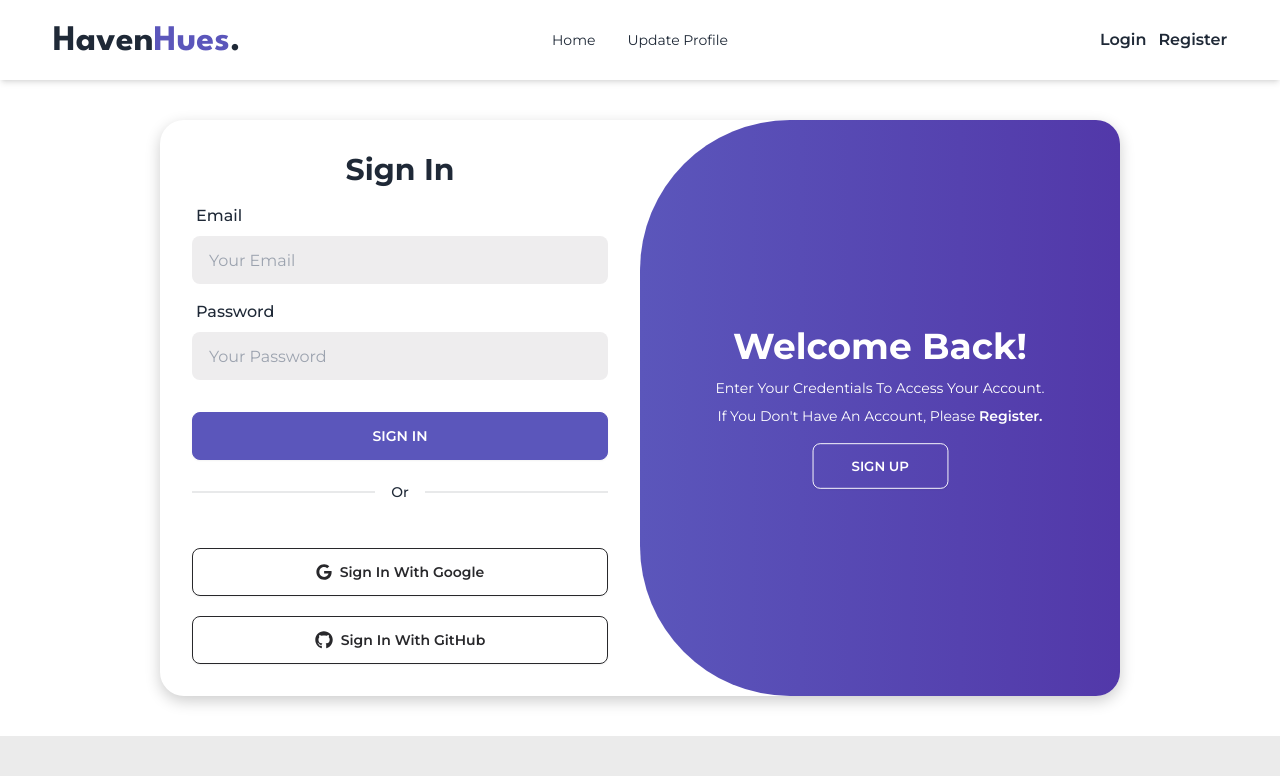
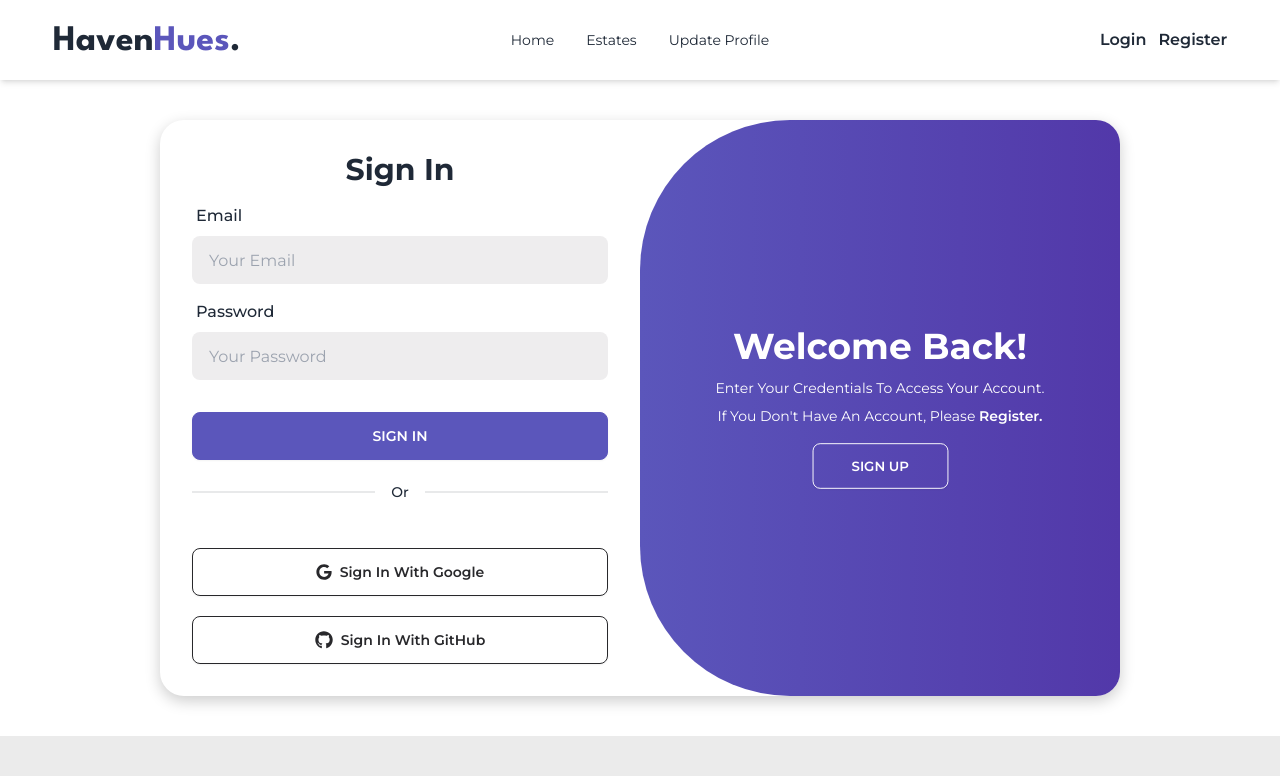
Before and after one commit to azmain-siam/PH-A9-HavenHues, a React (Vite) app: page /login in a window 1280 px wide. Shown: the top 776 px of the page. Built offline with nearby package versions, Linux system fonts and the light colour scheme; no server answers.

Commit message:
Estate details set up done

```diff
--- a/src/Components/EstateCard.jsx
+++ b/src/Components/EstateCard.jsx
@@ -13,6 +13,7 @@ const EstateCard = ({ estate }) => {
     bathrooms,
     facilities,
     image,
+    id,
   } = estate;
   return (
     <div>
@@ -22,7 +23,10 @@ const EstateCard = ({ estate }) => {
         className="card w-full max-w-[420px] mx-auto border h-full hover:shadow-md duration-300"
       >
         <figure className="relative">
-          <img className="h-[200px] md:h-[250px] w-full object-cover" src={image} />
+          <img
+            className="h-[200px] md:h-[250px] w-full object-cover"
+            src={image}
+          />
           <div
             className={`absolute bottom-0 right-0 z-10 text-white px-4 py-1 ${
               status === "Sale" ? "bg-[#5EA51C]" : "bg-[#F95C64]"
@@ -34,7 +38,6 @@ const EstateCard = ({ estate }) => {
           </div>
         </figure>
         <div className="card-body p-4">
-
           <h2 className="card-title font-bold capitalize">{estate_title}</h2>
 
           <p className="font-medium text-[#585858]">{description}</p>
@@ -61,7 +64,7 @@ const EstateCard = ({ estate }) => {
               <p className="font-medium">{area}</p>
             </div>
           </div>
-          <Link to={"/"}>
+          <Link to={`/estates/${id}`}>
             <button className="btn w-full mt-4 bg-[#5b56bb] border-[#5b56bb] hover:border-[#28282B] hover:text-[#28282B] text-white uppercase transition-all hover:bg-white duration-300 hover:scale-105">
               show details
             </button>
--- a/src/Components/Estates.jsx
+++ b/src/Components/Estates.jsx
@@ -6,7 +6,7 @@ const Estates = ({ estates }) => {
 
   return (
     <div className="my-5 max-w-7xl w-[95%] md:w-[93%] mx-auto mt-10 md:mt-14">
-      <div className="text-center mb-10 md:mb-14">
+      <div id="estates" className="text-center mb-10 md:mb-14">
         <h3 className="text-2xl md:text-4xl font-bold mb-3">Estates</h3>
         <p className="text-[#585858] text-sm md:text-base w-[90%] md:w-[600px]lg:w-[800px] mx-auto">
           Explore a curated selection of exquisite residential properties,
@@ -16,7 +16,10 @@ const Estates = ({ estates }) => {
       </div>
 
       {/* Cards */}
-      <div data-aos='fade-up' className="grid grid-cols-1 md:grid-cols-2 lg:grid-cols-3 gap-4 md:gap-5">
+      <div
+        data-aos="fade-up"
+        className="grid grid-cols-1 md:grid-cols-2 lg:grid-cols-3 gap-4 md:gap-5"
+      >
         {estates.map((estate) => (
           <EstateCard key={estate.id} estate={estate}></EstateCard>
         ))}
--- a/src/Components/Footer.jsx
+++ b/src/Components/Footer.jsx
@@ -11,10 +11,6 @@ const Footer = () => {
               <h3 className="text-lg md:text-2xl font-bold">
                 HavenHues Properties.
               </h3>
-
-              {/* <p className="text-xs md:text-sm">
-                Where Every Home Tells a Colorful Story.
-              </p> */}
             </div>
           </aside>
 
--- a/src/Components/Navbar.jsx
+++ b/src/Components/Navbar.jsx
@@ -52,6 +52,9 @@ const Navbar = () => {
           <ul className="menu menu-horizontal px-1">
             <li>
               <NavLink to={"/"}>Home</NavLink>
+            </li>
+            <li>
+              <a href="#estates">Estates</a>
             </li>
             <li>
               <NavLink to={"/profile-update"}>Update Profile</NavLink>
--- /dev/null
+++ b/src/Pages/EstateDetails.jsx
@@ -0,0 +1,27 @@
+import { useLoaderData, useParams } from "react-router-dom";
+
+const EstateDetails = () => {
+  const estates = useLoaderData();
+  const { id } = useParams();
+  const estate = estates.find((e) => e.id == id);
+  console.log(estate);
+
+  const {
+    estate_title,
+    description,
+    price,
+    status,
+    area,
+    bedrooms,
+    bathrooms,
+    facilities,
+    image,
+    description_2,
+    location,
+    highlight_features,
+  } = estate;
+
+  return <div>Estate Details Page.</div>;
+};
+
+export default EstateDetails;
--- a/src/Routes/router.jsx
+++ b/src/Routes/router.jsx
@@ -4,6 +4,7 @@ import Home from "../Pages/Home";
 import ProfileUpdate from "../Pages/ProfileUpdate";
 import Login from "../Pages/Login";
 import Register from "../Pages/Register";
+import EstateDetails from "../Pages/EstateDetails";
 
 const router = createBrowserRouter([
   {
@@ -13,6 +14,11 @@ const router = createBrowserRouter([
       {
         path: "/",
         element: <Home />,
+        loader: () => fetch("/Data/Data.json"),
+      },
+      {
+        path: "/estates/:id",
+        element: <EstateDetails />,
         loader: () => fetch("/Data/Data.json"),
       },
       {
```
